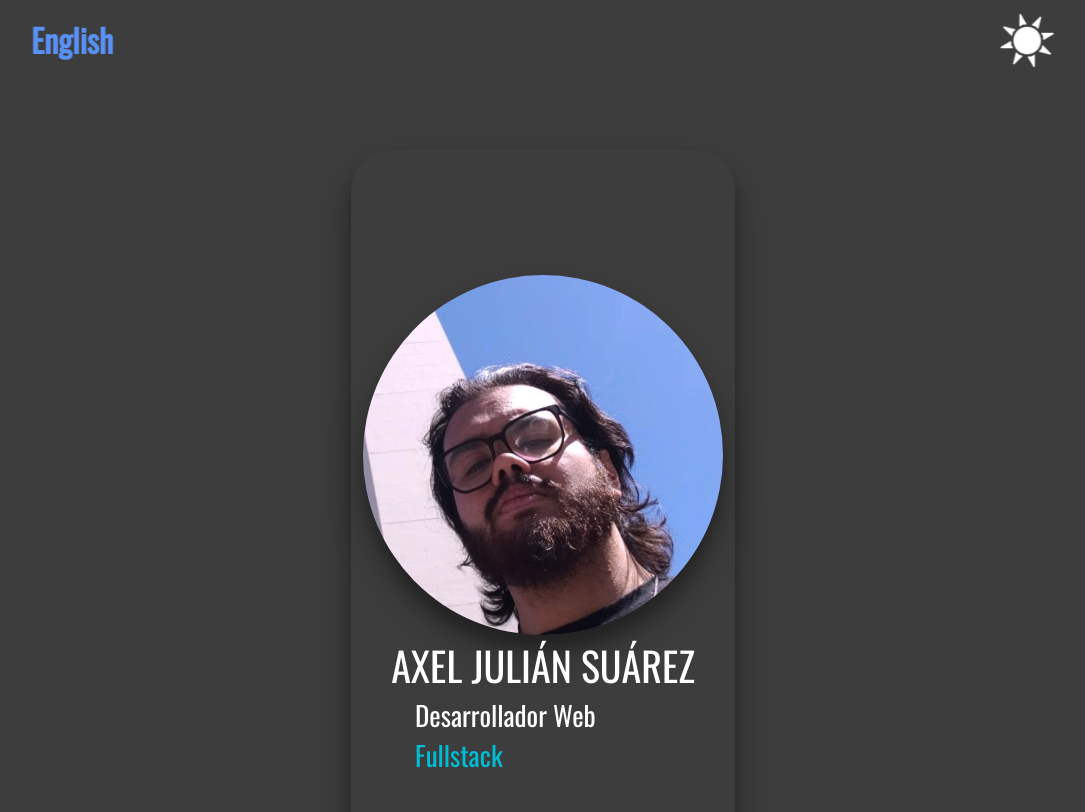
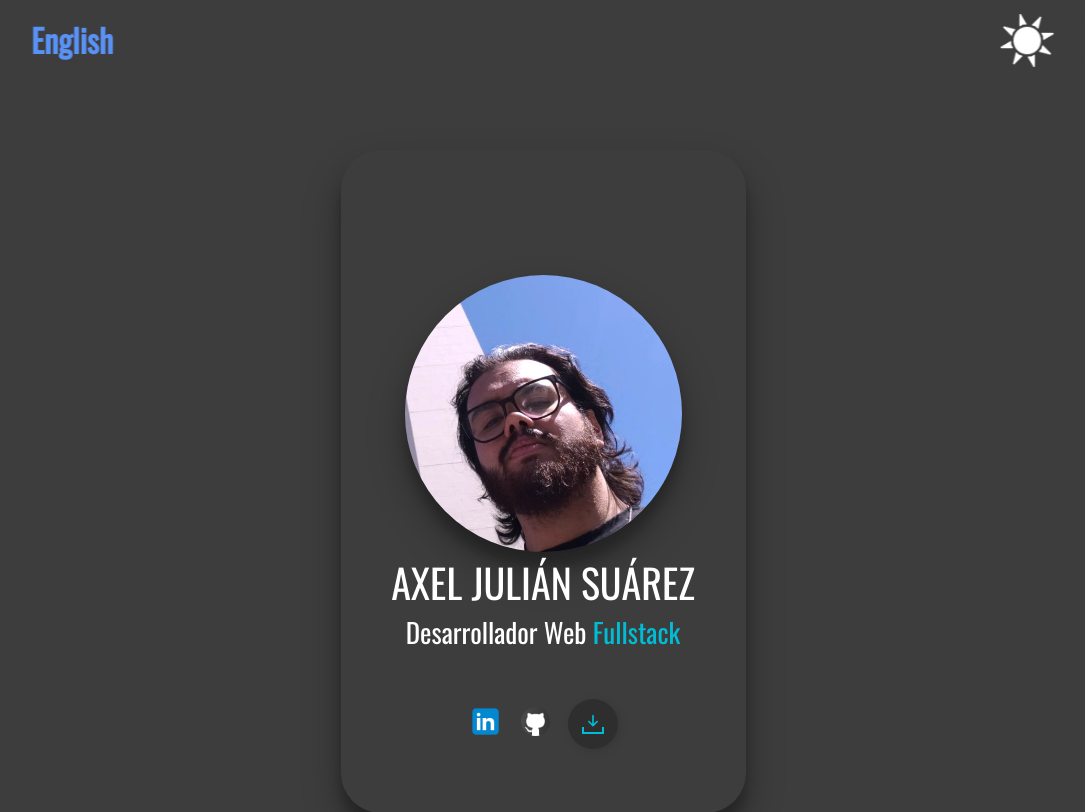
Before and after one commit to axelsuarezdev/portfolio, a React app: page / in a window 1280 px wide. Shown: the top 812 px of the page, without its empty margins (97-1182 px from the left). Built offline with nearby package versions, Linux system fonts and the light colour scheme.

Commit message:
css fix v3

```diff
--- a/src/pages/Home.css
+++ b/src/pages/Home.css
@@ -2,6 +2,7 @@
 .main__container {
   border-radius: 40px;
   width: 20%;
+  min-width: 277px;
   min-height: 50vh;
   display: flex;
   flex-direction: column;
@@ -42,7 +43,7 @@
 }
 .avatar {
   align-self: center;
-  width: 360px;
+  width: 100%;
   border-radius: 50%;
   box-shadow: rgba(0, 0, 0, 0.3) 0px 19px 38px,
     rgba(0, 0, 0, 0.22) 0px 15px 12px;
```
